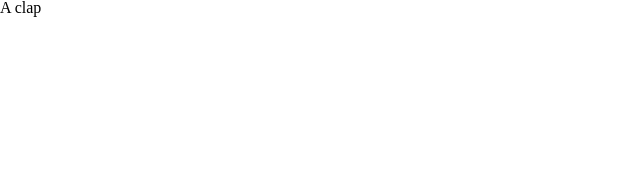
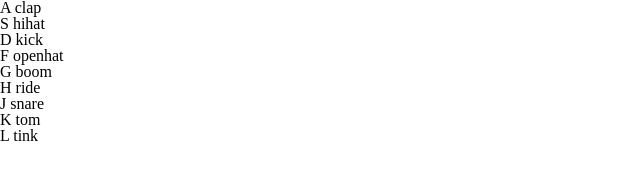
Before and after one commit to DevaPalasingam/30VanillaJS, a plain HTML site: page index.html in a window 1280 px wide. Shown: the whole page, without its empty margins (0-640 px from the left). Drawn offline with Linux system fonts and the light colour scheme.

Commit message:
need to do CSS

```diff
--- a/index.html
+++ b/index.html
@@ -18,9 +18,72 @@
 		</div>
 	</div>
 
+	<div class="keys">
+		<div data-key="83" class="key">
+			<kbd>S</kbd>
+			<span class="sound">hihat</span>
+		</div>
+	</div>
 
+	<div class="keys">
+		<div data-key="68" class="key">
+			<kbd>D</kbd>
+			<span class="sound">kick</span>
+		</div>
+	</div>
+
+	<div class="keys">
+		<div data-key="70" class="key">
+			<kbd>F</kbd>
+			<span class="sound">openhat</span>
+		</div>
+	</div>
+
+	<div class="keys">
+		<div data-key="71" class="key">
+			<kbd>G</kbd>
+			<span class="sound">boom</span>
+		</div>
+	</div>
+
+	<div class="keys">
+		<div data-key="72" class="key">
+			<kbd>H</kbd>
+			<span class="sound">ride</span>
+		</div>
+	</div>
+
+	<div class="keys">
+		<div data-key="74" class="key">
+			<kbd>J</kbd>
+			<span class="sound">snare</span>
+		</div>
+	</div>
+
+	<div class="keys">
+		<div data-key="75" class="key">
+			<kbd>K</kbd>
+			<span class="sound">tom</span>
+		</div>
+	</div>
+
+	<div class="keys">
+		<div data-key="76" class="key">
+			<kbd>L</kbd>
+			<span class="sound">tink</span>
+		</div>
+	</div>
 
 	<audio data-key="65" src="sounds/clap.wav"></audio>
+	<audio data-key="83" src="sounds/hihat.wav"></audio>
+	<audio data-key="68" src="sounds/kick.wav"></audio>
+	<audio data-key="70" src="sounds/openhat.wav"></audio>
+	<audio data-key="71" src="sounds/boom.wav"></audio>
+	<audio data-key="72" src="sounds/ride.wav"></audio>
+	<audio data-key="74" src="sounds/snare.wav"></audio>
+	<audio data-key="75" src="sounds/tom.wav"></audio>
+	<audio data-key="76" src="sounds/tink.wav"></audio>
+
 
 	<script type="text/javascript" src="js/drum.js"></script>
 
--- a/js/drum.js
+++ b/js/drum.js
@@ -1,4 +1,10 @@
 window.addEventListener("keydown", function(e) {
 	const audio = document.querySelector(`audio[data-key="${e.keyCode}"]`);
 	console.log(audio);
+
+	if (!audio) {
+		return;
+	}
+	audio.currentTime = 0;
+	audio.play();
 });
```
